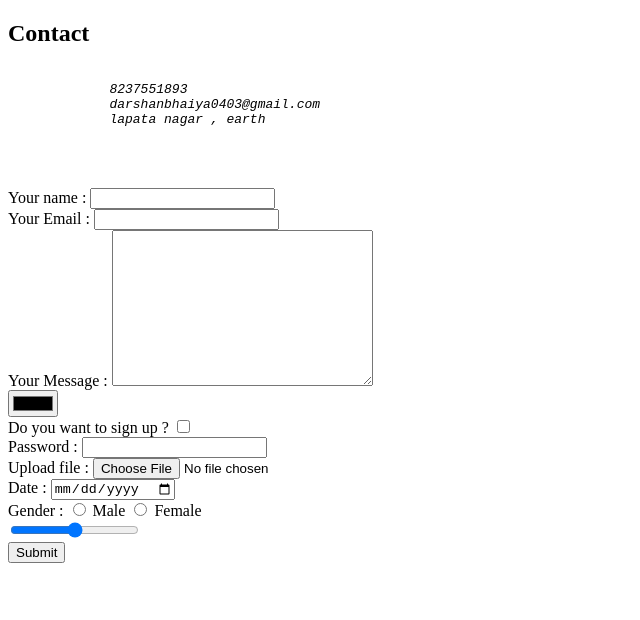
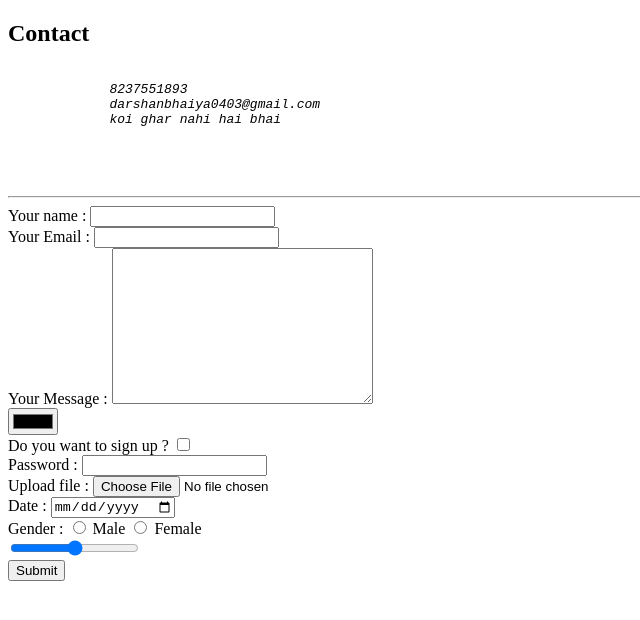
Before and after one commit to darshanbhaiya/cv, a plain HTML site: page contact.html in a window 1280 px wide. Shown: the whole page, without its empty margins (0-640 px from the left). Drawn offline with Linux system fonts and the light colour scheme.

Commit message:
little changes

```diff
--- a/contact.html
+++ b/contact.html
@@ -11,11 +11,11 @@
     <pre><em>
              8237551893
              darshanbhaiya0403@gmail.com
-             lapata nagar , earth
+             koi ghar nahi hai bhai
             </em>
     </pre>
     <br>
-
+    <hr>
     <form action="mailto:darshanbhaiya0403@gmail.com" method="post" enctype="text/plain">
         <label>Your name : </label>
         <input type="text" name="yourName" value="">
```
